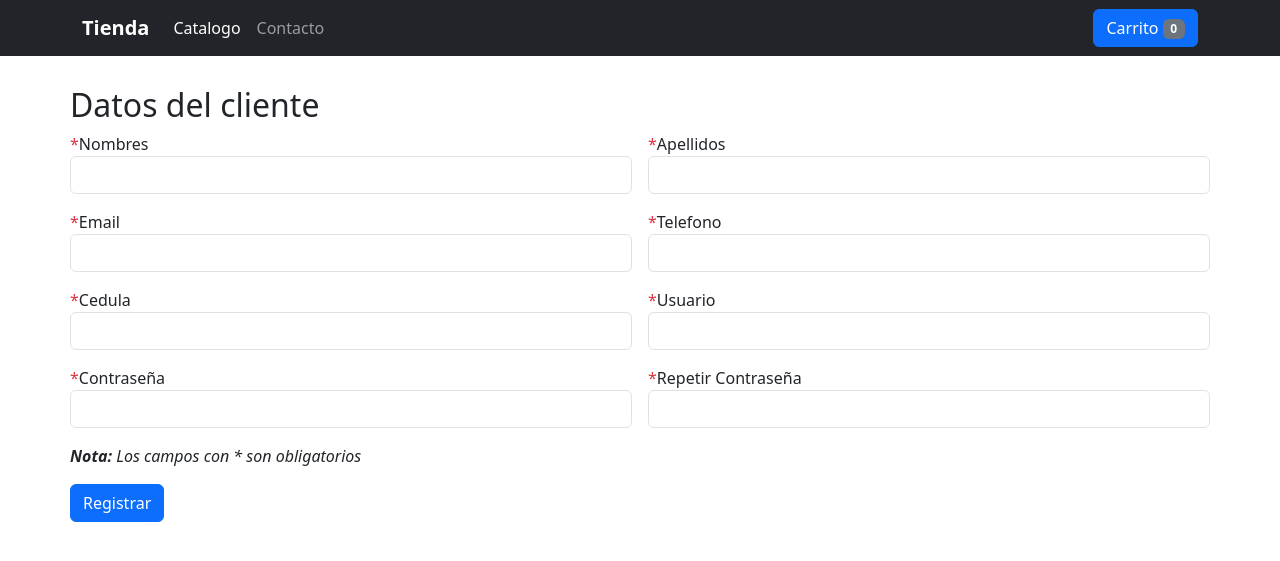
After one commit to davidSolarte1/TiendaFinal, a PHP site: page /TiendaFinal/registro.php in a window 1280 px wide. The commit adds this page. Shown: the top 561 px of the page. Run offline with PHP 8.4, Linux system fonts and the light colour scheme.

Commit message:
usuarios

```diff
--- a/checkout.php
+++ b/checkout.php
@@ -41,7 +41,7 @@ if($productos != null){
     <header>
         <div class="navbar navbar-expand-lg navbar-dark bg-dark ">
             <div class="container">
-                <a href="#" class="navbar-brand ">
+                <a href="index.php" class="navbar-brand ">
                     <strong>Tienda</strong>
                 </a>
                 <button class="navbar-toggler" type="button" data-bs-toggle="collapse" data-bs-target="#navbarHeader" aria-controls="navbarHeader" aria-expanded="false" aria-label="Toggle navigation">
--- /dev/null
+++ b/clases/clienteFunciones.php
@@ -0,0 +1,75 @@
+<?php
+
+function esNulo(array $parametros){
+    foreach($parametros as $parametro){
+        if(strlen(trim($parametro))<1){
+             return true;
+
+        }
+    }
+    return false;
+}
+
+function esEmail($email){
+    if(filter_var($email, FILTER_VALIDATE_EMAIL)){
+        return true;
+    }
+    return false;
+}
+
+function validaPassword($password, $repassword){
+    if(strcmp($password, $repassword) === 0){
+        return true;
+    }
+    return false;
+}
+
+function generarToken(){
+return md5(uniqid(mt_rand(), false));
+}
+
+function registraCliente(array $datos,$con){
+    $sql = $con->prepare("INSERT INTO clientes (nombres, apellidos, email, telefono, dni, estatus, fecha_alta) VALUES(?,?,?,?,?,1,now())");
+    if($sql->execute($datos)){
+        return $con-> lastInsertId();
+    }
+    return 0;
+}
+
+function registraUsuario(array $datos, $con){
+    $sql = $con->prepare("INSERT INTO usuarios (usuario, password,token,id_cliente) VALUES (?,?,?,?)");
+    if($sql->execute($datos)){
+        return true;
+    }
+    return false;
+}
+
+function usuarioExiste($usuario,$con){
+    $sql = $con->prepare("SELECT id FROM usuarios WHERE usuario LIKE ? LIMIT 1");
+    $sql->execute([$usuario]);
+    if($sql->fetchColumn()> 0){
+        return true;
+    }
+    return false;
+}
+
+function emailExiste($email,$con){
+    $sql = $con->prepare("SELECT id FROM clientes WHERE email LIKE ? LIMIT 1");
+    $sql->execute([$email]);
+    if($sql->fetchColumn()> 0){
+        return true;
+    }
+    return false;
+}
+
+function mostrarMensajes(array $errors){
+    if(count($errors)>0){
+        echo '<div class="alert alert-warning alert-dismissible fade show" role="alert"><ul>';
+        foreach($errors as $error){
+            echo '<li>'.$error.'</li>';
+        }
+        echo '</ul>';
+        echo '<button type="button" class="btn-close" data-bs-dismiss="alert" aria-label="Close"></button></div>';
+    }
+}
+?>
--- a/completado.php
+++ b/completado.php
@@ -46,7 +46,7 @@ if($id_transaccion == ''){
     <header>
         <div class="navbar navbar-expand-lg navbar-dark bg-dark ">
             <div class="container">
-                <a href="#" class="navbar-brand ">
+                <a href="index.php" class="navbar-brand ">
                     <strong>Tienda</strong>
                 </a>
                 <button class="navbar-toggler" type="button" data-bs-toggle="collapse" data-bs-target="#navbarHeader" aria-controls="navbarHeader" aria-expanded="false" aria-label="Toggle navigation">
--- a/details.php
+++ b/details.php
@@ -79,7 +79,7 @@ if($id == '' || $token == '' ){
     <header>
         <div class="navbar navbar-expand-lg navbar-dark bg-dark ">
             <div class="container">
-                <a href="#" class="navbar-brand ">
+                <a href="index.php" class="navbar-brand ">
                     <strong>Tienda</strong>
                 </a>
                 <button class="navbar-toggler" type="button" data-bs-toggle="collapse" data-bs-target="#navbarHeader" aria-controls="navbarHeader" aria-expanded="false" aria-label="Toggle navigation">
--- a/index.php
+++ b/index.php
@@ -30,7 +30,7 @@ $resultado = $sql->fetchAll(PDO::FETCH_ASSOC);
     <header>
         <div class="navbar navbar-expand-lg navbar-dark bg-dark ">
             <div class="container">
-                <a href="#" class="navbar-brand ">
+                <a href="index.php" class="navbar-brand ">
                     <strong>Tienda</strong>
                 </a>
                 <button class="navbar-toggler" type="button" data-bs-toggle="collapse" data-bs-target="#navbarHeader" aria-controls="navbarHeader" aria-expanded="false" aria-label="Toggle navigation">
--- a/pago.php
+++ b/pago.php
@@ -66,7 +66,7 @@ if($productos != null){
             <div class="collapse navbar-collapse" id="navbarHeader">
                 <ul class="navbar-nav me-auto mb-2 mb-lg-0">
                     <li class="nav-item">
-                        <a href="#" class="nav-link active">Catalogo</a>
+                        <a href="index.php" class="nav-link active">Catalogo</a>
                     </li>
                     <li class="nav-item">
                         <a href="#" class="nav-link">Contacto</a>
--- /dev/null
+++ b/registro.php
@@ -0,0 +1,163 @@
+<?php
+
+require 'config/config.php';
+require 'config/database.php';
+require 'clases/clienteFunciones.php';
+$db = new Database();
+$con = $db->conectar();
+
+$errors = [];
+if(!empty($_POST)){
+    $nombres = trim($_POST['nombres']);
+    $apellidos = trim($_POST['apellidos']);
+    $email = trim($_POST['email']);
+    $telefono = trim($_POST['telefono']);
+    $dni = trim($_POST['dni']);
+    $usuario = trim($_POST['usuario']);
+    $password = trim($_POST['password']);
+    $repassword = trim($_POST['repassword']);
+
+    if(esNulo([$nombres,$apellidos,$email,$telefono,$dni,$usuario,$password,$repassword])){
+        $errors[] = "Debe llenar todos los campos";
+    }
+
+    if(!esEmail($email)){
+        $errors[] = "La direccion de correo no es valida";
+    }
+
+    if(!validaPassword($password, $repassword)){
+        $errors[] = "Las contraseñas no coinciden";
+    }
+
+    if(usuarioExiste($usuario, $con)){
+        $errors[] = "El nombre de usuario $usuario ya existe";
+    }
+
+    if(emailExiste($email, $con)){
+        $errors[] = "El correo electronico $email ya existe";
+    }
+
+    if(count($errors) == 0){
+
+        $id = registraCliente([$nombres,$apellidos,$email,$telefono,$dni], $con);
+
+        if($id > 0){
+            $pass_hash = password_hash($password, PASSWORD_DEFAULT);
+            $token = generarToken();
+            if(!registraUsuario([$usuario,$pass_hash,$token,$id],$con)){
+                $errors[] = "Error al registrar cliente";
+            }
+        }else{
+            $errors[] = "Error al registrar cliente";
+        }
+    }
+}
+
+
+//print_r($_SESSION);
+//session_destroy();
+?>
+
+
+
+<!DOCTYPE html>
+<html lang="es">
+<head>
+    <meta charset="UTF-8">
+    <meta http-equiv="X-UA-Compatible" content="IE=edge">
+    <meta name="viewport" content="width=device-width, initial-scale=1.0">
+    <link href="https://cdn.jsdelivr.net/npm/bootstrap@5.3.0-alpha1/dist/css/bootstrap.min.css" rel="stylesheet" integrity="sha384-GLhlTQ8iRABdZLl6O3oVMWSktQOp6b7In1Zl3/Jr59b6EGGoI1aFkw7cmDA6j6gD" crossorigin="anonymous">
+    <title>La Bellaquea</title>
+    <link rel="stylesheet" href="css/estilos.css">
+</head>
+<body>
+    <header>
+        <div class="navbar navbar-expand-lg navbar-dark bg-dark ">
+            <div class="container">
+                <a href="index.php" class="navbar-brand ">
+                    <strong>Tienda</strong>
+                </a>
+                <button class="navbar-toggler" type="button" data-bs-toggle="collapse" data-bs-target="#navbarHeader" aria-controls="navbarHeader" aria-expanded="false" aria-label="Toggle navigation">
+                    <span class="navbar-toggler-icon"></span>
+                </button>
+
+            <div class="collapse navbar-collapse" id="navbarHeader">
+                <ul class="navbar-nav me-auto mb-2 mb-lg-0">
+                    <li class="nav-item">
+                        <a href="#" class="nav-link active">Catalogo</a>
+                    </li>
+                    <li class="nav-item">
+                        <a href="#" class="nav-link">Contacto</a>
+                    </li>
+                </ul>
+                <a href="checkout.php" class="btn btn-primary">
+                    Carrito <span id="num_cart" class="badge bg-secondary"><?php echo $num_cart; ?></span>
+                </a>
+            </div>
+
+            </div>
+        </div>
+    </header>
+    <!--Contenido-->
+    <main>
+        <div class="container">
+            <h2>Datos del cliente</h2>
+
+            <?php mostrarMensajes($errors);?>
+
+            <form action="registro.php" method="post" class="row g-3" autocomplete="off">
+                <div class="col-md-6">
+                    <label for="nombres"><span class="text-danger">*</span>Nombres</label>
+                    <input type="text" name="nombres" id="nombres" class="form-control" value="<?php ?>"requireda>
+                </div>
+
+                <div class="col-md-6">
+                    <label for="apellidos"><span class="text-danger">*</span>Apellidos</label>
+                    <input type="text" name="apellidos" id="apellidos" class="form-control" requireda>
+                </div>
+
+                <div class="col-md-6">
+                    <label for="email"><span class="text-danger">*</span>Email</label>
+                    <input type="email" name="email" id="email" class="form-control" requireda>
+                </div>
+
+                <div class="col-md-6">
+                    <label for="telefono"><span class="text-danger">*</span>Telefono</label>
+                    <input type="tel" name="telefono" id="telefono" class="form-control" requireda>
+                </div>
+
+                <div class="col-md-6">
+                    <label for="dni"><span class="text-danger">*</span>Cedula</label>
+                    <input type="text" name="dni" id="dni" class="form-control" requireda>
+                </div>
+
+                <div class="col-md-6">
+                    <label for="usuario"><span class="text-danger">*</span>Usuario</label>
+                    <input type="text" name="usuario" id="usuario" class="form-control" requireda>
+                </div>
+
+                <div class="col-md-6">
+                    <label for="password"><span class="text-danger">*</span>Contraseña</label>
+                    <input type="password" name="password" id="password" class="form-control" requireda>
+                </div>
+
+                <div class="col-md-6">
+                    <label for="repassword"><span class="text-danger">*</span>Repetir Contraseña</label>
+                    <input type="password" name="repassword" id="repassword" class="form-control" requireda>
+                </div>
+
+                <i><b>Nota: </b> Los campos con * son obligatorios</i>
+
+                <div class="col-12">
+                    <button type="submit" class="btn btn-primary">Registrar</button>
+                </div>
+            </form>
+        </div>
+
+    </main>
+
+    <script src="https://cdn.jsdelivr.net/npm/bootstrap@5.3.0-alpha1/dist/js/bootstrap.bundle.min.js" integrity="sha384-w76AqPfDkMBDXo30jS1Sgez6pr3x5MlQ1ZAGC+nuZB+EYdgRZgiwxhTBTkF7CXvN" crossorigin="anonymous"></script>
+
+
+</body>
+</html>
```
